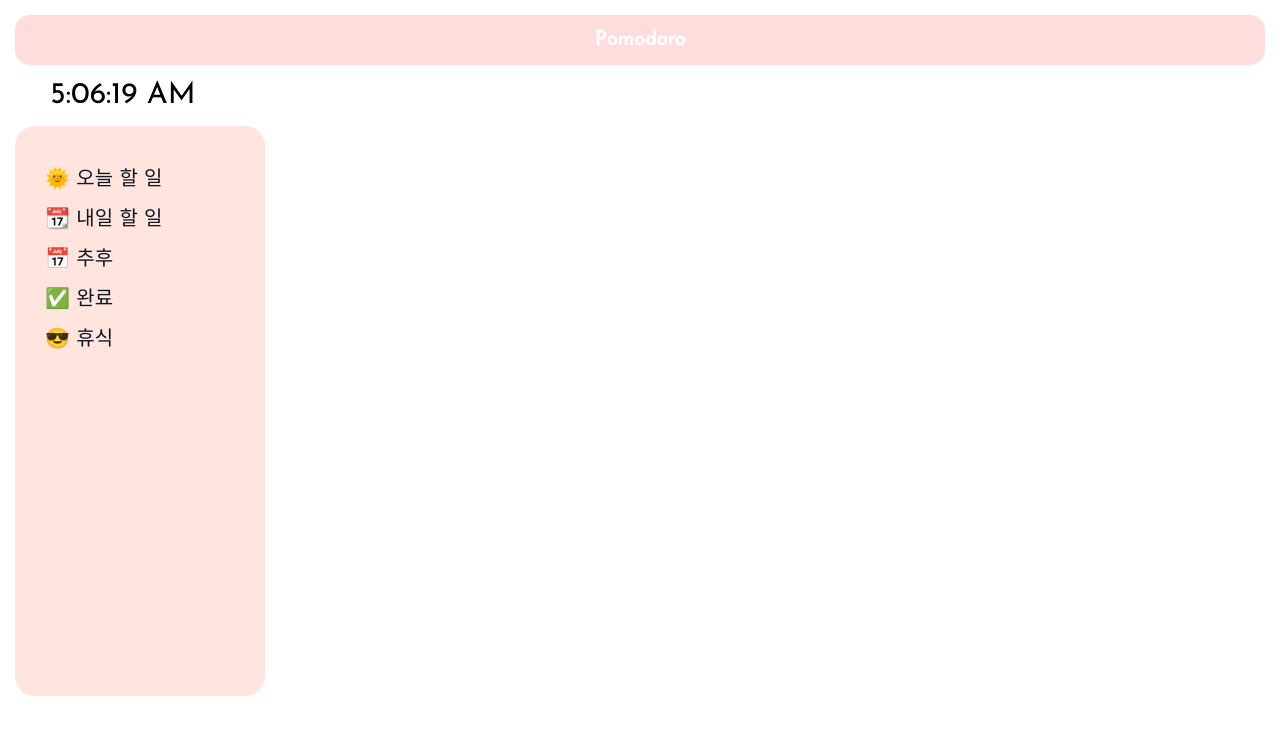
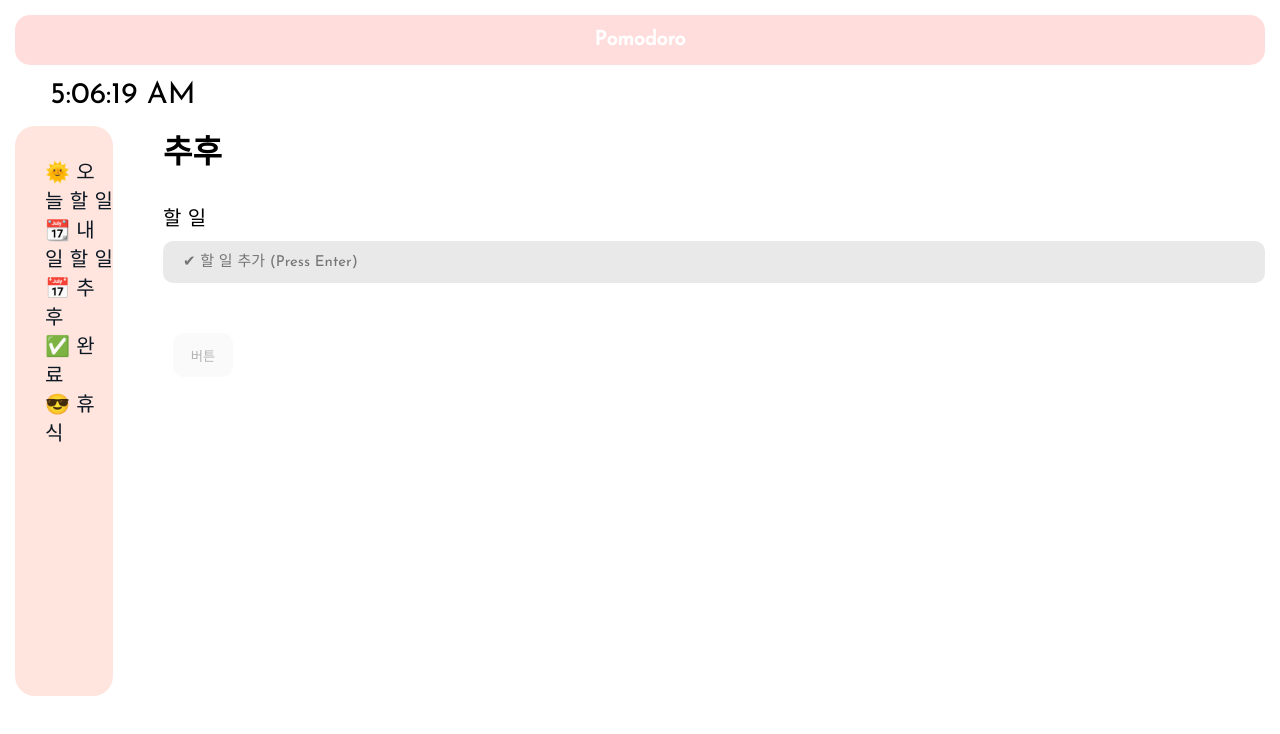
Before and after one commit to miraclee1226/Time-to-focus, a React (Create React App) app: page /someday in a window 1280 px wide. Shown: the top 734 px of the page. Built offline with nearby package versions, Linux system fonts and the light colour scheme; a web font is replaced by a local one.

Commit message:
Someday Component

```diff
--- a/src/pages/Someday.js
+++ b/src/pages/Someday.js
@@ -1,12 +1,80 @@
+
+import {useState, useEffect} from 'react';
+import { FaRegTrashAlt } from "react-icons/fa"
 
 
 function Someday() {
-    return(
-    <div className='todoContent'>
 
-    </div>
+    let [text2, setText2] = useState("")
+    let [list2, setList2] = useState([])
+    let [isValid2, setIsValid2] = useState(false)
+
+
+
+
+
+    function post2 (e) {
+        const copyList2 = [...list2];
+        copyList2.push(text2);
+        setList2(copyList2);
+        setText2('');
+    }
+
+
+
+    return (
+      <div className='todoContent'>
+        <div className='todayContent'>
+          <h1>추후</h1>
+
+          <div className='textList'>
+            <p>할 일</p>
+            <div className='inputButton'>
+              <input
+                type="text"
+                onChange={(e)=>{
+                  setText2(e.target.value);
+                }}
+                onKeyUp={(e)=> {
+                  e.target.value.length > 0
+                  ? setIsValid2(true)
+                  : setIsValid2(false);
+                  if(window.event.keyCode == 13){
+                    post2()
+                }
+                }}
+                value={text2}
+                placeholder='✔ 할 일 추가 (Press Enter)' />
+                <button
+                type='button'
+                onClick={post2}
+                disabled={isValid2 ? false : true}
+                >버튼</button>
+            </div>
+          </div>
+
+          {
+          list2.map((textArr2, i) => {
+            return (
+              <div className='todolistitemStyle'>
+                <div className='checkboxAndcontent'>
+                  <p>{textArr2}</p>
+                  </div>
+                  <div className='removeboxDiv'>
+                    <FaRegTrashAlt className='removebox' onClick={()=>{
+                      let copy2 = [...list2];
+                      copy2.splice(i, 1);
+                      setList2(copy2);
+                    }}/>
+                  </div>
+              </div>
+            )
+          })
+        }
+
+        </div>
+      </div>
     )
-
-}
+    }
 
 export default Someday
```
